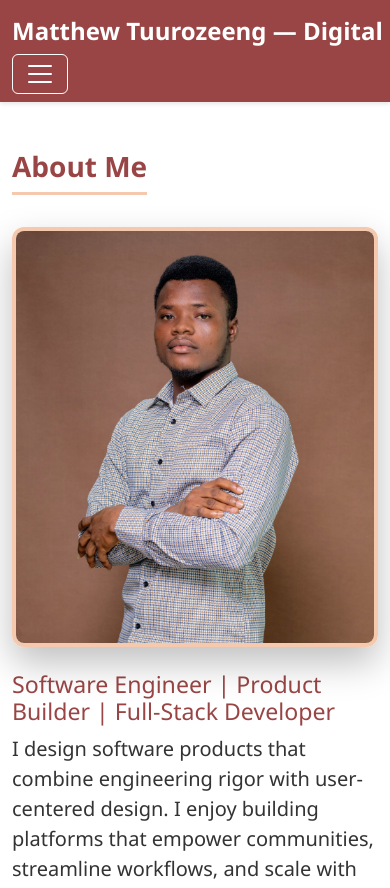
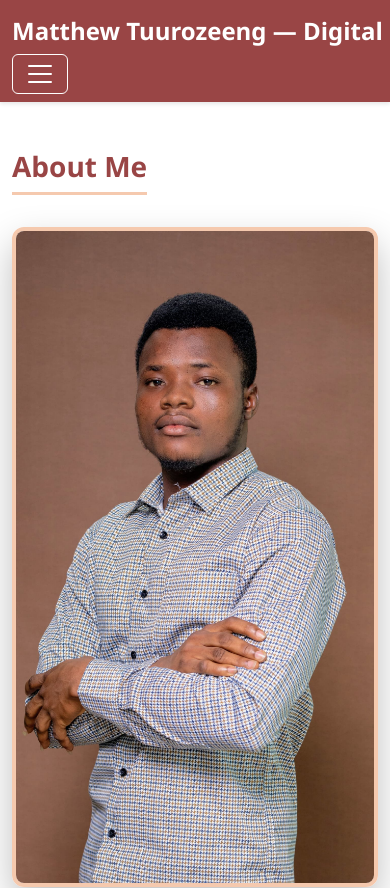
Before and after one commit to MatthewTuurozeeng/Matthew_Tuurozeeng_Digital_Portfolio, a React (Vite) app in the folder frontend/: page /about in a window 390 px wide. Shown: the top 888 px of the page. Built offline with nearby package versions, Linux system fonts and the light colour scheme; no server answers.

Commit message:
restyled profile image to appear larger

```diff
--- a/frontend/src/data/Impact.ts
+++ b/frontend/src/data/Impact.ts
@@ -23,34 +23,7 @@ const impactData: ImpactInitiative[] = [
   published: true,
   order: 1,
 },
-  {
-    id: 'impact-bce-tutoring',
-    title: 'Alma Mater Tutoring & BECE Prep',
-    period: '2022  -  2023',
-    color: '#994545',
-    description:
-      'Spent a full academic year tutoring junior high students at my alma mater, preparing two batches for the BECE exams.',
-    category: 'education',
-    achievements: [
-      'Mentored 60+ students weekly across Math, Science, and ICT',
-      'Designed revision timetables and mock exams',
-      'Helped two cohorts improve BECE pass rates',
-    ],
-    stats: [
-      { label: 'Students', value: '60+' },
-      { label: 'Cohorts', value: '2' },
-    ],
-    tags: ['Education', 'Mentorship', 'Community'],
-    image: '/assets/images/impactImages/impact1_2.jpeg',
-    gallery: [
-      '/assets/images/impactImages/impact1_3.jpeg',
-      '/assets/images/impactImages/impact1_4.jpeg',
-    ],
-    link: '',
-    featured: false,
-    published: true,
-    order: 2,
-  },
+
   {
     id: 'impact-fyby',
     title: 'For Youth By Youth (FYBY) Movement',
@@ -80,6 +53,34 @@ const impactData: ImpactInitiative[] = [
     published: true,
     order: 3,
   },
+  {
+    id: 'impact-bce-tutoring',
+    title: 'Alma Mater Tutoring & BECE Prep',
+    period: '2022  -  2023',
+    color: '#994545',
+    description:
+      'Spent a full academic year tutoring junior high students at my alma mater, preparing two batches for the BECE exams.',
+    category: 'education',
+    achievements: [
+      'Mentored 60+ students weekly across Math, Science, and ICT',
+      'Designed revision timetables and mock exams',
+      'Helped two cohorts improve BECE pass rates',
+    ],
+    stats: [
+      { label: 'Students', value: '60+' },
+      { label: 'Cohorts', value: '2' },
+    ],
+    tags: ['Education', 'Mentorship', 'Community'],
+    image: '/assets/images/impactImages/impact1_2.jpeg',
+    gallery: [
+      '/assets/images/impactImages/impact1_3.jpeg',
+      '/assets/images/impactImages/impact1_4.jpeg',
+    ],
+    link: '',
+    featured: false,
+    published: true,
+    order: 2,
+  },
 ];
 
 export default impactData;
--- a/frontend/src/index.css
+++ b/frontend/src/index.css
@@ -213,13 +213,16 @@ body {
 
 }
 .about-profile-image {
-  width: 380px;             /* wider for portrait */
-  height: 420px;            /* taller for full head-to-shoulders */
+  width: 500px;             /* wider for portrait */
+  height: 660px;            /* taller for full head-to-shoulders */
   object-fit: cover;        /* crops correctly without stretching */
   border-radius: 12px;      /* subtle rounded corners */
   border: 4px solid var(--secondary); /* clean border */
   box-shadow: 0 16px 36px rgba(0, 0, 0, 0.25); /* soft shadow for depth */
   transition: transform 0.3s ease, box-shadow 0.3s ease;
+  position: relative;
+  z-index: 1;
+
 }
 
 
@@ -241,14 +244,6 @@ body {
   background: linear-gradient(135deg, rgba(153,69,69,0.2), rgba(156,72,79,0.2));
   z-index: 0;
 }
-
-.about-profile-image {
-  position: relative;
-  z-index: 1;
-}
-
-
-
 
 /* Modal Improvements */
 .modal-content {
@@ -283,7 +278,7 @@ body {
 @media (max-width: 992px) {
   .about-profile-image {
     width: 100%;
-    max-width: 380px;
+    max-width: 600px;
   }
 }
 .footer-link {
--- a/frontend/src/pages/CV.tsx
+++ b/frontend/src/pages/CV.tsx
@@ -125,7 +125,7 @@ const CV: React.FC = () => {
                   <div className="left">
                     <strong>Ashesi University</strong> <br />
                     BSc. Computer Science <br />
-                    Cumulative GPA: 3.67/4.00
+                    {/* Cumulative GPA: 3.67/4.00 */}
                   </div>
                   <div className="right">
                     Berekuso, Eastern Region <br />
@@ -629,7 +629,7 @@ const CV: React.FC = () => {
             className="btn btn-secondary-custom"
             variant="outline-success"
           >
-            ✉️ Contact Me
+            Contact Me
           </Button>
           <Button
             onClick={() => window.scrollTo({ top: 0, behavior: 'smooth' })}
```
